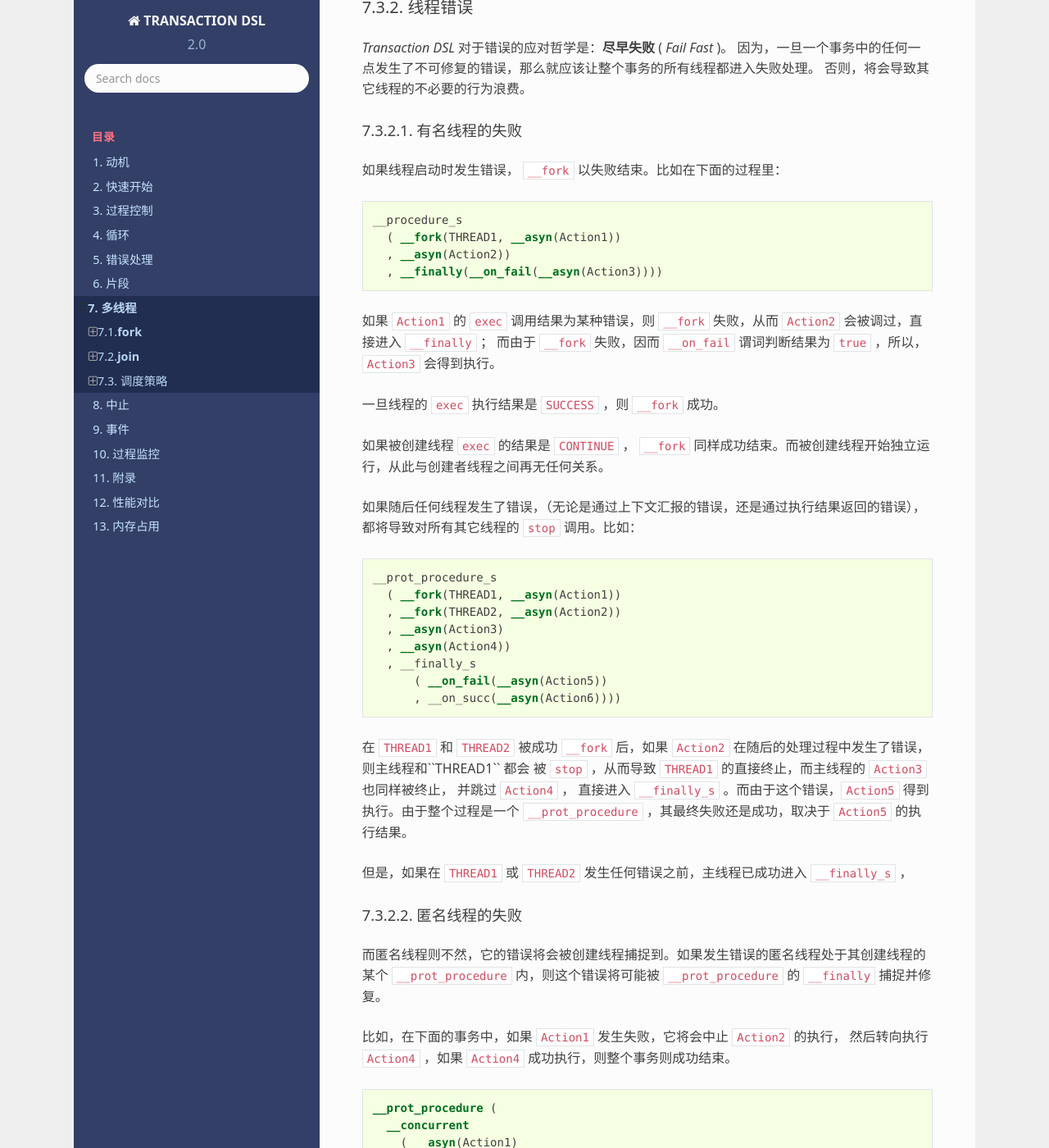
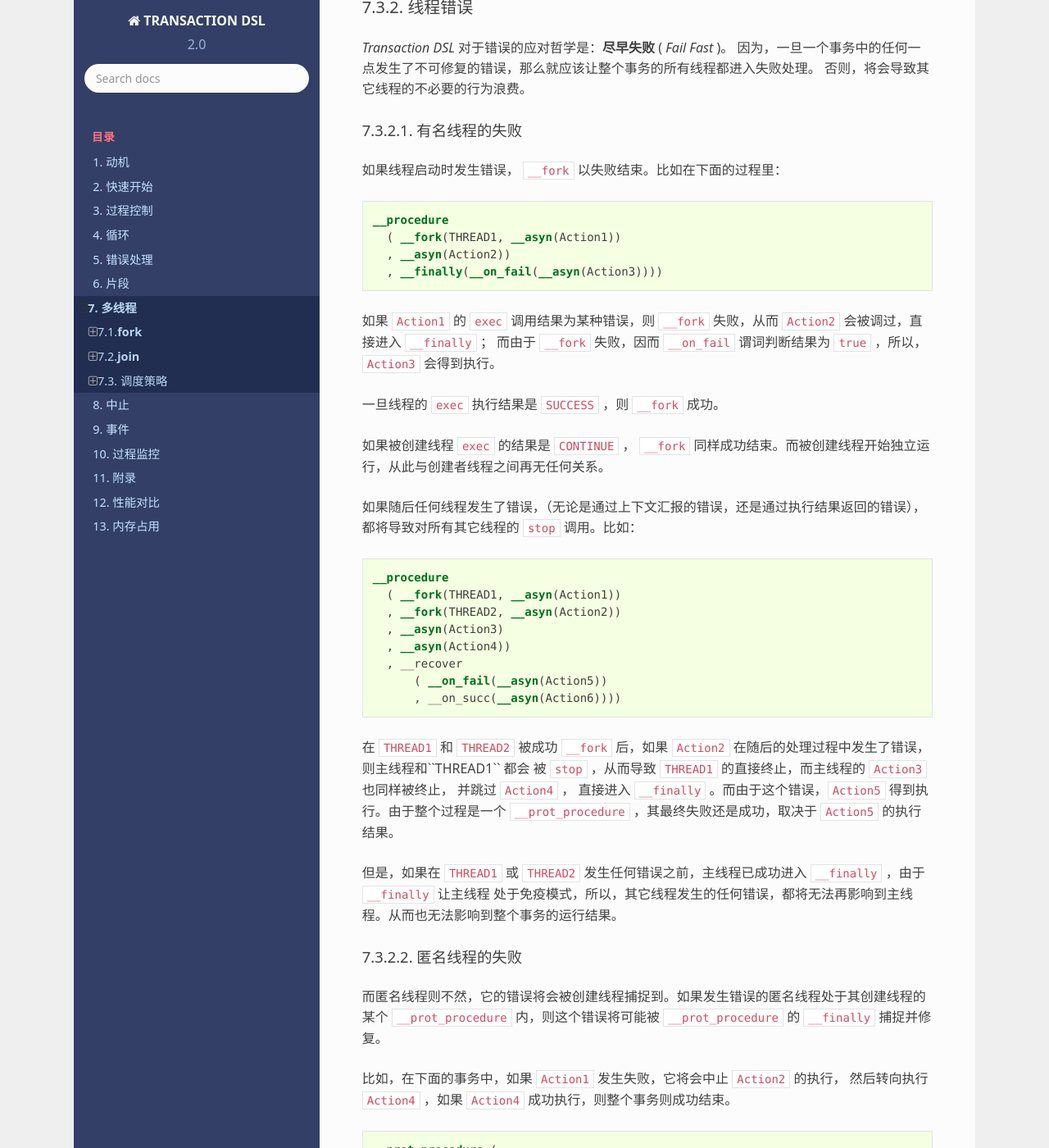
Before and after one commit to godsme/trans-dsl-2, a Sphinx documentation site: the page built from doc/source/multi-thread.rst, in a window 1280 px wide and 1400 px high, scrolled down 9510 px. Shown: the whole window at 82% size. Built offline with Sphinx 7.4.7 and the Read the Docs theme 2.0.0, drawn with Linux system fonts in a browser that asks for light colours; formulas are drawn with MathJax 3; some of the changed text lies outside the part shown.

```diff
--- a/CMakeLists.txt
+++ b/CMakeLists.txt
@@ -88,7 +88,7 @@ add_library(trans-dsl-2 STATIC
         include/trans-dsl/sched/domain/ThreadDoneMsg.h include/trans-dsl/sched/action/SchedFork.h
         src/sched/action/SchedFork.cpp include/trans-dsl/sched/helper/ForkHelper.h
         include/trans-dsl/utils/AssertionHelper.h include/trans-dsl/sched/action/SchedMultiThread.h
-        src/sched/action/SchedMultiThread.cpp include/trans-dsl/utils/ThreadActionTrait.h include/cub/base/BitSet.h include/trans-dsl/sched/helper/TransactionHelper.h include/trans-dsl/sched/helper/MultiThreadHelper.h include/trans-dsl/utils/TypeListSpliter.h include/trans-dsl/sched/helper/AutoSeqHelper.h)
+        src/sched/action/SchedMultiThread.cpp include/trans-dsl/utils/ThreadActionTrait.h include/cub/base/BitSet.h include/trans-dsl/sched/helper/TransactionHelper.h include/trans-dsl/sched/helper/MultiThreadHelper.h include/trans-dsl/utils/TypeListSpliter.h include/trans-dsl/sched/helper/AutoSeqHelper.h include/trans-dsl/sched/helper/InlineSeqHelper.h)
 
 add_executable(trans-dsl-test
         tests/ut/TestLoop.cpp
--- a/doc/source/multi-thread.rst
+++ b/doc/source/multi-thread.rst
@@ -280,7 +280,7 @@
 
 .. code-block::
 
-  __procedure_s
+  __procedure
     ( __fork(THREAD1, __asyn(Action1))
     , __fork(THREAD2, __asyn(Action2))
     , __asyn(Action3))
@@ -306,7 +306,7 @@
 
 .. code-block::
 
-   __procedure_s
+   __procedure
      ( __fork(THREAD1, __asyn(Action1))
      , __asyn(Action2))
      , __finally(__on_fail(__asyn(Action3))))
@@ -322,20 +322,21 @@
 
 .. code-block::
 
-   __prot_procedure_s
+   __procedure
      ( __fork(THREAD1, __asyn(Action1))
      , __fork(THREAD2, __asyn(Action2))
      , __asyn(Action3)
      , __asyn(Action4))
-     , __finally_s
+     , __recover
          ( __on_fail(__asyn(Action5))
          , __on_succ(__asyn(Action6))))
 
 在 ``THREAD1`` 和 ``THREAD2`` 被成功 ``__fork`` 后，如果 ``Action2`` 在随后的处理过程中发生了错误，则主线程和``THREAD1`` 都会
 被 ``stop`` ，从而导致 ``THREAD1`` 的直接终止，而主线程的 ``Action3`` 也同样被终止， 并跳过 ``Action4`` ，
-直接进入 ``__finally_s`` 。而由于这个错误，``Action5`` 得到执行。由于整个过程是一个 ``__prot_procedure`` ，其最终失败还是成功，取决于 ``Action5`` 的执行结果。
+直接进入 ``__finally`` 。而由于这个错误，``Action5`` 得到执行。由于整个过程是一个 ``__prot_procedure`` ，其最终失败还是成功，取决于 ``Action5`` 的执行结果。
 
-但是，如果在 ``THREAD1`` 或 ``THREAD2`` 发生任何错误之前，主线程已成功进入 ``__finally_s`` ，
+但是，如果在 ``THREAD1`` 或 ``THREAD2`` 发生任何错误之前，主线程已成功进入 ``__finally`` ，由于 ``__finally`` 让主线程
+处于免疫模式，所以，其它线程发生的任何错误，都将无法再影响到主线程。从而也无法影响到整个事务的运行结果。
 
 
 匿名线程的失败
```
Also changed, not shown: 3 other files.
